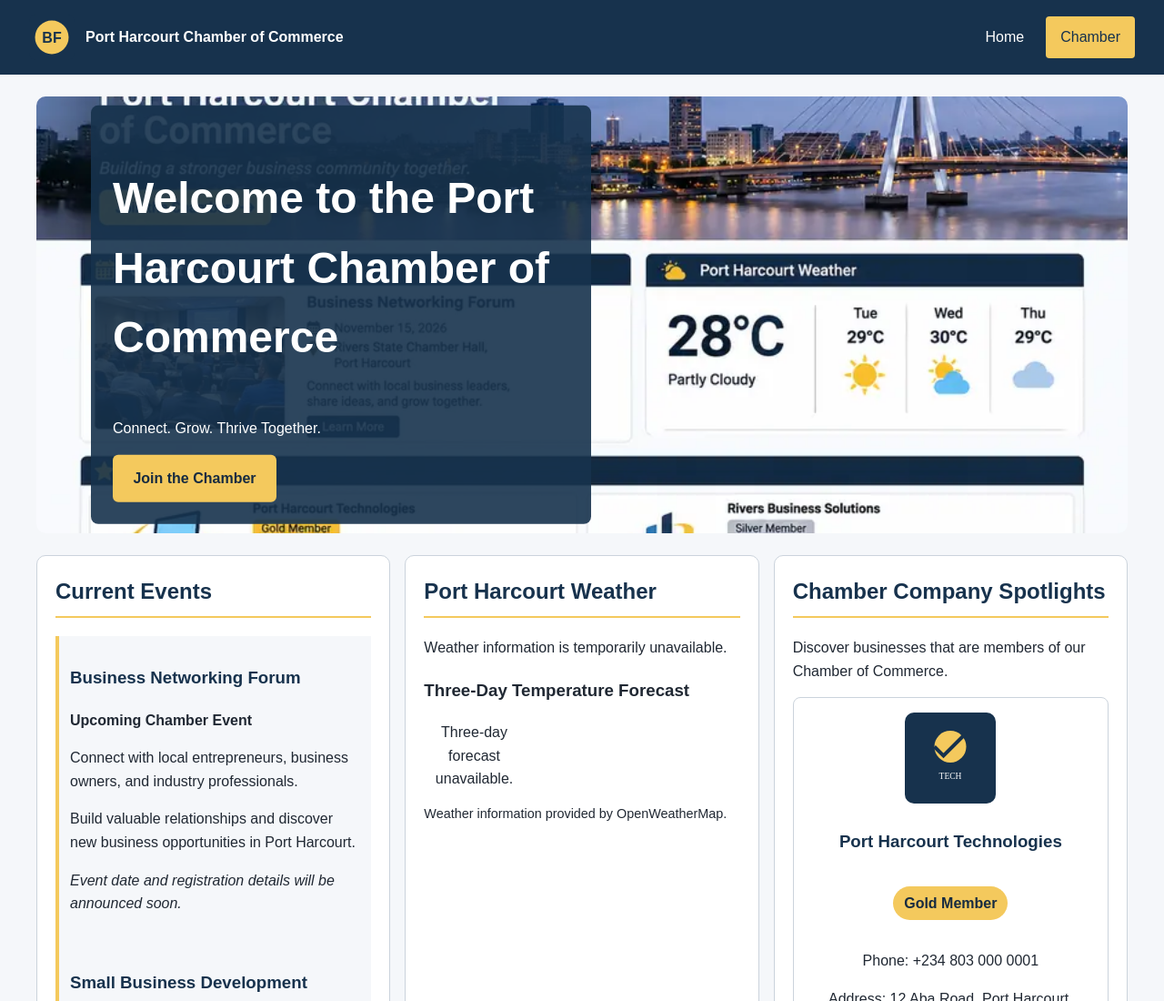
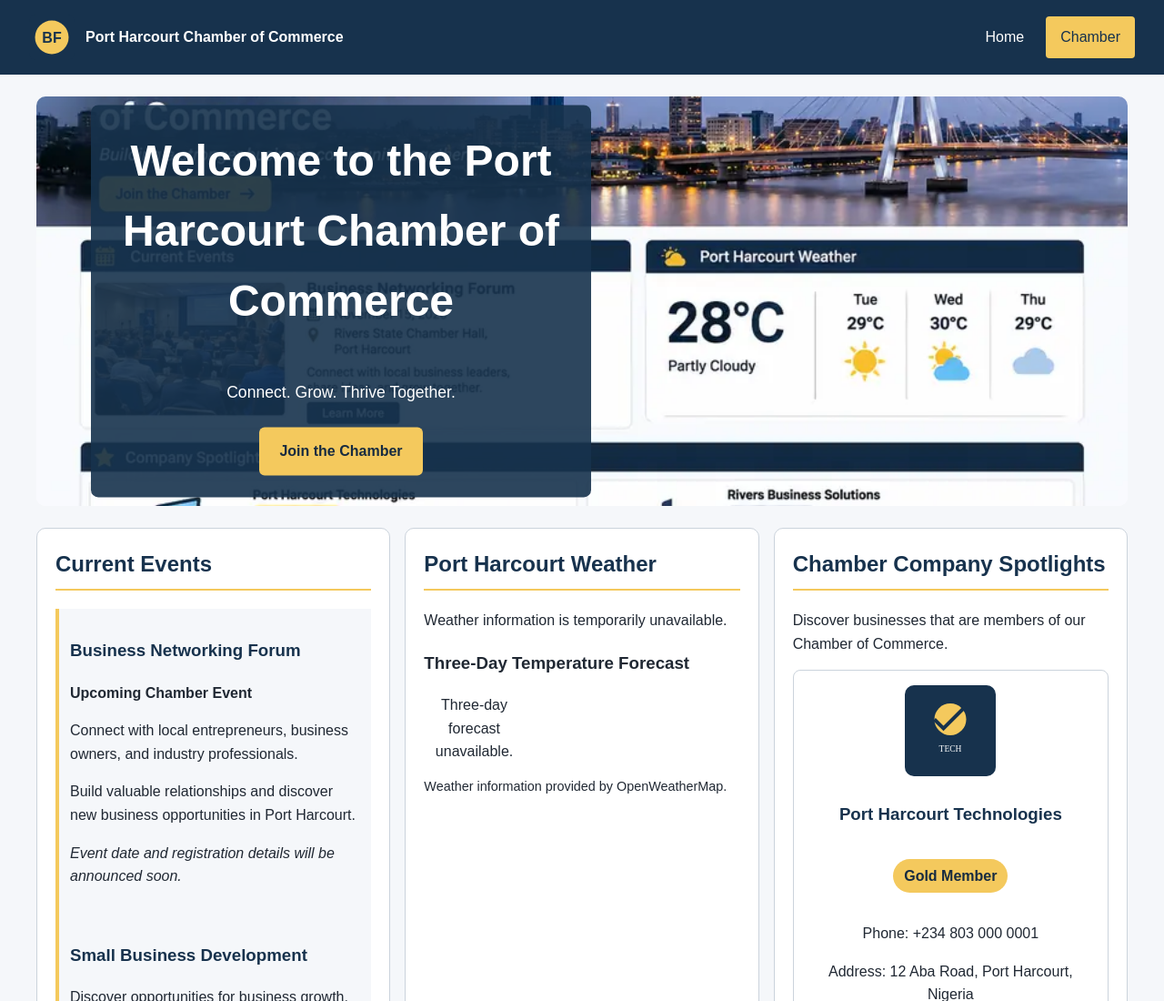
Before and after one commit to ewohbenjaminf/wdd231, a plain HTML site: page chamber/index.html in a window 1280 px wide. Shown: the top 1100 px of the page at 91% size. Drawn offline with Linux system fonts and the light colour scheme; no server answers.

Commit message:
Improve Chamber homepage hero section styling

```diff
--- a/chamber/home.css
+++ b/chamber/home.css
@@ -62,27 +62,40 @@ header {
     overflow: hidden;
     padding: 0 !important;
     border: 0 !important;
+    min-height: 300px;
 }
 
 .hero img {
     display: block;
     width: 100%;
-    height: auto;
-    min-height: 260px;
-    max-height: 480px;
+    height: 450px;
     object-fit: cover;
 }
 
 .hero-content {
-    padding: 1.5rem;
-    background: var(--chamber-navy);
+    position: absolute;
+    top: 50%;
+    left: 50%;
+    width: 90%;
+    max-width: 700px;
+    padding: 1.25rem;
+    border-radius: 8px;
+    background: rgb(23 50 77 / 90%);
     color: #ffffff;
+    text-align: center;
+    transform: translate(-50%, -50%);
 }
 
 .hero-content h1 {
     color: #ffffff;
     border: 0;
-    font-size: clamp(1.8rem, 4vw, 3rem);
+    font-size: clamp(1.5rem, 4vw, 3rem);
+    margin-top: 0;
+}
+
+.hero-content p {
+    font-size: 1.1rem;
+    margin-bottom: 1.5rem;
 }
 
 .join-button {
```
